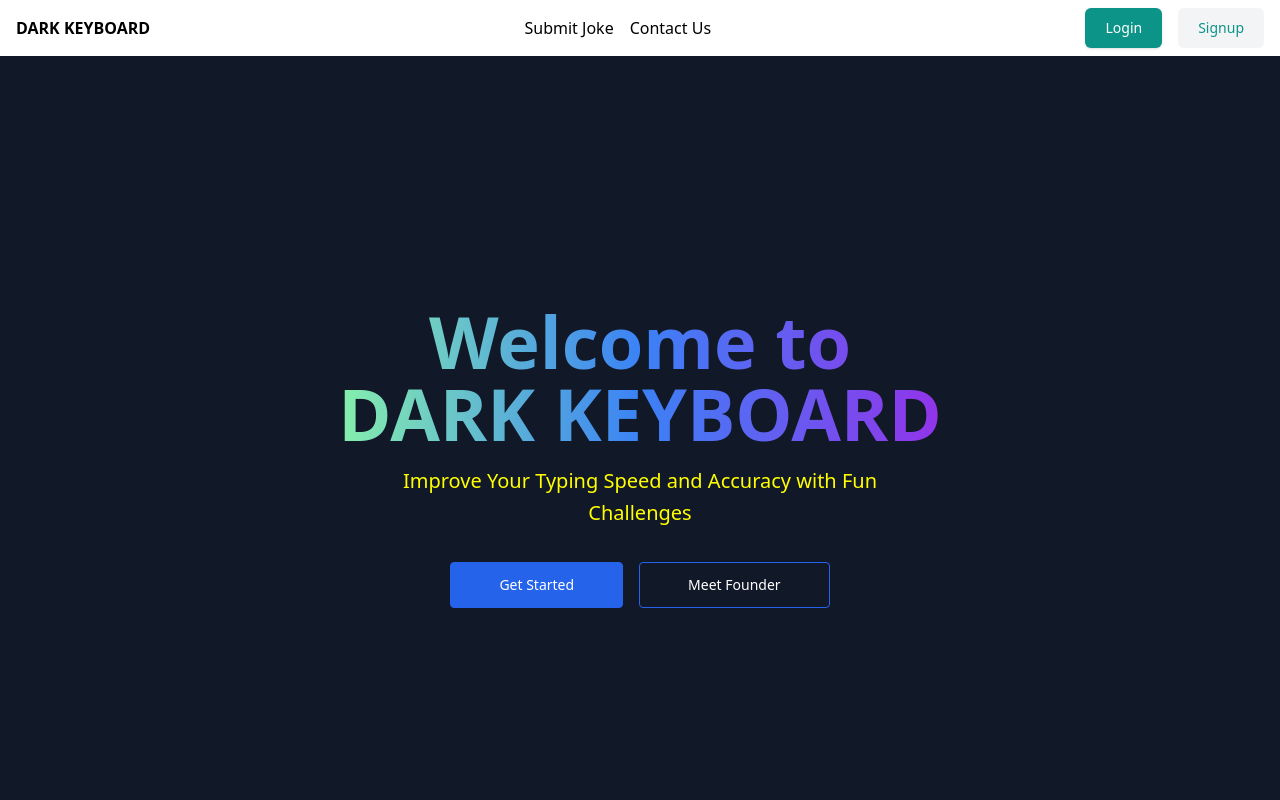
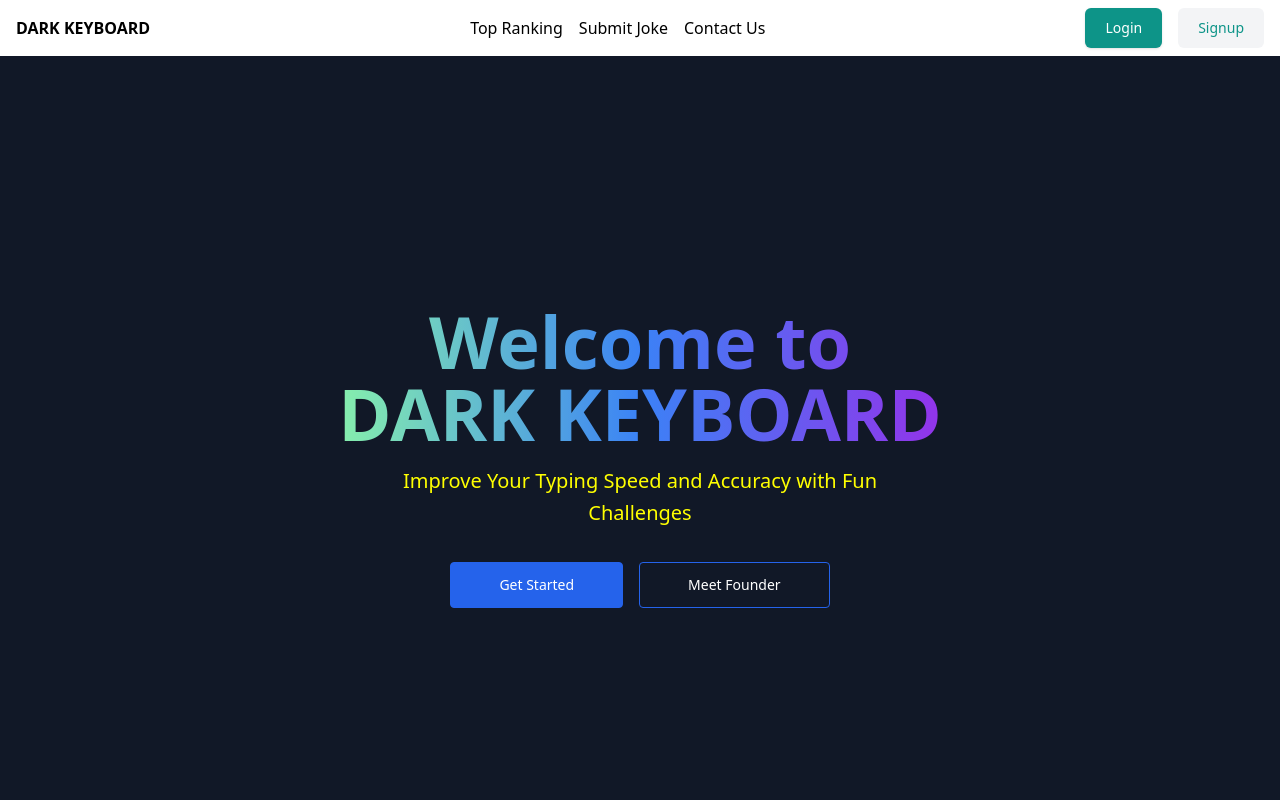
Before and after one commit to RakeshRoy-977/DARK-KEYBOARD, a React (Vite) app in the folder Client/: page / in a window 1280 px wide. Shown: the top 800 px of the page. Built offline with nearby package versions, Linux system fonts and the light colour scheme.

Commit message:
Update navbar

```diff
--- a/Client/src/Components/Navbar.jsx
+++ b/Client/src/Components/Navbar.jsx
@@ -13,6 +13,9 @@ const Navbar = () => {
           </Link>
         </div>
         <div className="hidden md:flex md:space-x-4">
+          <Link to="/Ranking" className="">
+            Top Ranking
+          </Link>
           <Link to="/SumitJokes" className="">
             Submit Joke
           </Link>
@@ -69,6 +72,12 @@ const Navbar = () => {
         <div className="md:hidden">
           <div className="px-2 pt-2 pb-4 space-y-1">
             <Link
+              to="/Ranking"
+              className="block px-3 py-2  rounded-md hover:bg-gray-700"
+            >
+              Top Ranking
+            </Link>
+            <Link
               to="/SumitJokes"
               className="block px-3 py-2  rounded-md hover:bg-gray-700"
             >
```
